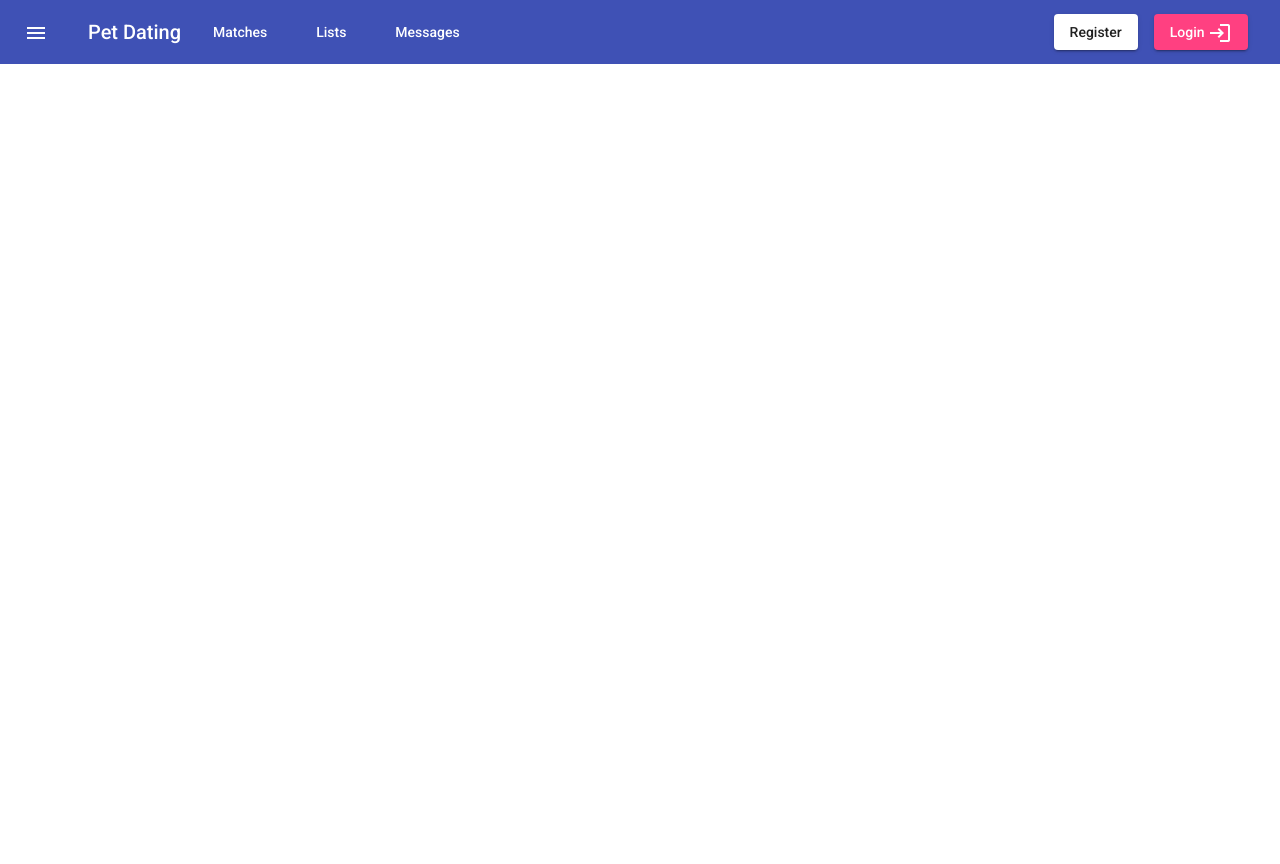
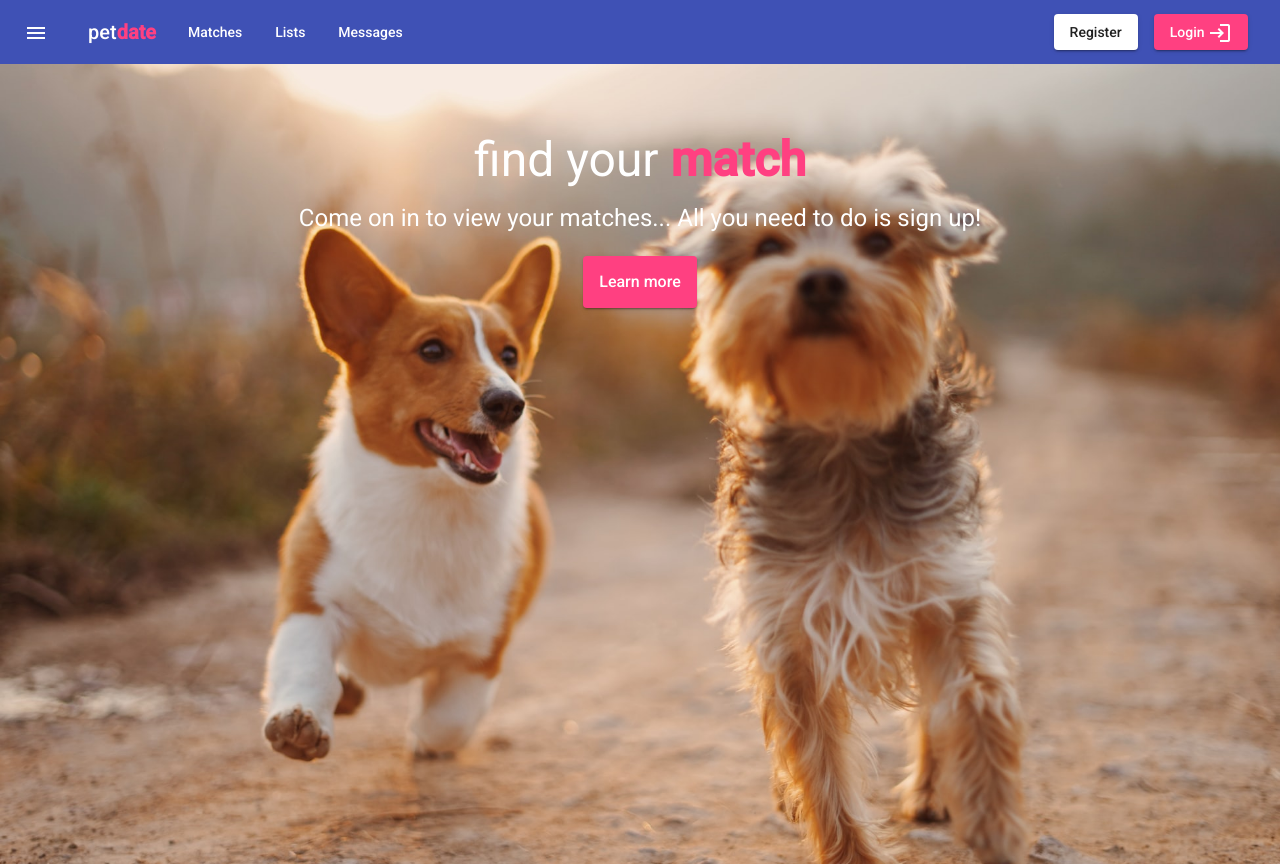
Before and after one commit to isidoreduc/pet-dating, an Angular app in the folder datingApp-client/: page / in a window 1280 px wide. Before the commit the page ends 800 px from the top, so only its background shows below. Built offline with nearby package versions, Linux system fonts and the light colour scheme; no server answers.

Commit message:
register and login communicating with api from client

```diff
--- /dev/null
+++ b/datingApp-client/src/app/_services/auth.service.ts
@@ -0,0 +1,26 @@
+import { HttpClient } from '@angular/common/http';
+import { Injectable } from '@angular/core';
+import { map } from 'rxjs/operators';
+
+@Injectable({
+  providedIn: 'root'
+})
+export class AuthService {
+  baseUrl = "http://localhost:5000/api/auth";
+  constructor(private http: HttpClient) { }
+
+  login = (model: any) =>
+    this.http.post(`${this.baseUrl}/login`, model).pipe(
+      map((response: any) => {
+        if (response !== null) {
+          localStorage.setItem('token', response.token);
+        }
+      })
+    );
+
+
+  register = (model: any) =>
+    this.http.post(`${this.baseUrl}/register`, model);
+
+
+}
--- a/datingApp-client/src/app/app.component.html
+++ b/datingApp-client/src/app/app.component.html
@@ -1,2 +1,3 @@
 <app-toolbar></app-toolbar>
-<app-values></app-values>
+<app-home></app-home>
+<!-- <app-values></app-values> -->
--- /dev/null
+++ b/datingApp-client/src/app/home/home.component.html
@@ -0,0 +1,20 @@
+<!-- <img src="../../assets/images/pet_home.jpg" alt="pets running"> -->
+<div class="container bg-div" style="background-image: url('assets/images/pet_home.jpg');">
+  <div class="findMatchGroup" >
+    <h1 style="font-size: 3rem; color:white">find your
+      <b style="color:#FF4081; font-size: 3rem;">match</b> </h1>
+    <p style="font-size: 1.5rem; color:white; padding: 1rem 1rem;">
+      Come on in to view your matches... All you need to do is sign up!</p>
+    <div class="text-center">
+      <button mat-raised-button color="accent" style="font-size: 1rem; padding: 0.5rem 1rem;">Learn more</button>
+    </div>
+  </div>
+
+  <div class="container">
+    <div class="row justify-content-center">
+      <div class="col-md-4">
+
+      </div>
+    </div>
+  </div>
+</div>
--- /dev/null
+++ b/datingApp-client/src/app/home/home.component.scss
@@ -0,0 +1,12 @@
+.bg-div {
+  background-size: cover;
+  background-position: center center;
+  height: 100%;
+  position: relative;
+}
+
+.findMatchGroup{
+  text-align: center;
+  padding-top: 5rem;
+
+}
--- /dev/null
+++ b/datingApp-client/src/app/home/home.component.ts
@@ -0,0 +1,15 @@
+import { Component, OnInit } from '@angular/core';
+
+@Component({
+  selector: 'app-home',
+  templateUrl: './home.component.html',
+  styleUrls: ['./home.component.scss']
+})
+export class HomeComponent implements OnInit {
+
+  constructor() { }
+
+  ngOnInit(): void {
+  }
+
+}
--- a/datingApp-client/src/app/login-dialog/login-dialog.component.html
+++ b/datingApp-client/src/app/login-dialog/login-dialog.component.html
@@ -3,7 +3,7 @@
     <mat-card-title color="accent">{{data.isLogin === true? "Login" : "Register"}}</mat-card-title>
   </div>
 
-  <form #loginForm="ngForm" class="example-form" (ngSubmit)="login()">
+  <form #loginForm="ngForm" class="example-form" (ngSubmit)="data.isLogin ? login(): register()">
     <mat-form-field class="example-full-width">
       <mat-label>Username</mat-label>
       <input matInput [(ngModel)]="model.username" name="username" #username placeholder="Ex. John Hagipoulos" required>
@@ -17,7 +17,8 @@
 
     <div mat-dialog-actions fxLayoutAlign="end" class="button-group">
       <button mat-button (click)="onNoClick()">Close</button>
-      <button mat-raised-button color="primary" type="submit" [disabled]="!loginForm.valid">Submit</button>
+      <button mat-raised-button color="primary" type="submit"
+        [disabled]="!loginForm.valid">Submit</button>
     </div>
   </form>
 </div>
--- a/datingApp-client/src/app/login-dialog/login-dialog.component.ts
+++ b/datingApp-client/src/app/login-dialog/login-dialog.component.ts
@@ -1,5 +1,6 @@
 import { Component, Inject } from '@angular/core';
 import { MatDialogRef, MAT_DIALOG_DATA } from '@angular/material/dialog';
+import { AuthService } from '../_services/auth.service';
 
 
 @Component({
@@ -12,7 +13,9 @@ export class LoginDialogComponent {
   hide = true;
 
 
-  constructor(public dialogRef: MatDialogRef<LoginDialogComponent>,
+  constructor(
+    private authService: AuthService,
+    public dialogRef: MatDialogRef<LoginDialogComponent>,
     @Inject(MAT_DIALOG_DATA) public data: any) { } // injecting data from toolbar
 
 
@@ -20,8 +23,18 @@ export class LoginDialogComponent {
     this.dialogRef.close();
   }
 
-  login() {
-    console.log(this.model);
-    this.dialogRef.close();
-  }
+  login = () =>
+    this.authService.login(this.model)
+      .subscribe(
+        () => this.dialogRef.close(),
+        error => console.log(error)
+      );
+
+
+
+  register = () => this.authService.register(this.model)
+    .subscribe(() => {
+      console.log("register complete");
+      this.dialogRef.close();
+    }, error => console.log(error));
 }
--- a/datingApp-client/src/app/toolbar/toolbar.component.html
+++ b/datingApp-client/src/app/toolbar/toolbar.component.html
@@ -2,12 +2,21 @@
   <button mat-icon-button class="example-icon" aria-label="Example icon-button with menu icon">
     <mat-icon>menu</mat-icon>
   </button>
-  <span style="margin: 0 1rem 0 2rem">Pet Dating</span>
-  <button mat-button class="button-margin">Matches</button>
-  <button mat-button class="button-margin">Lists</button>
-  <button mat-button class="button-margin">Messages</button>
+  <span style="margin: 0 1rem 0 2rem">pet<strong style="color: #FF4081;">date</strong></span>
+  <button mat-button >Matches</button>
+  <button mat-button >Lists</button>
+  <button mat-button >Messages</button>
   <span class="example-spacer"></span>
 
+  <mat-form-field  *ngIf="loggedIn()">
+    <mat-label class="dropdown">Hi!</mat-label>
+    <mat-select>
+      <mat-option value="edit">Edit user <mat-icon>create</mat-icon></mat-option>
+      <mat-option value="logout" (click)="logout()">Logout <mat-icon>exit_to_app</mat-icon></mat-option>
+    </mat-select>
+  </mat-form-field>
+
+  <div *ngIf="!loggedIn()">
     <button class="button-margin" (click)="openRegisterDialog()" mat-raised-button>
       Register
     </button>
@@ -15,4 +24,5 @@
       Login
       <mat-icon>login</mat-icon>
     </button>
+  </div>
 </mat-toolbar>
--- a/datingApp-client/src/app/toolbar/toolbar.component.scss
+++ b/datingApp-client/src/app/toolbar/toolbar.component.scss
@@ -6,3 +6,7 @@
   // margin-left: 1rem;
   margin-right: 1rem;
 }
+
+.dropdown{
+  font-size: small;
+}
--- a/datingApp-client/src/app/toolbar/toolbar.component.ts
+++ b/datingApp-client/src/app/toolbar/toolbar.component.ts
@@ -29,6 +29,11 @@ export class ToolbarComponent implements OnInit {
     });
   }
 
+  // !! is short for if(localStorage.getItem('token') !== null) return true else return false
+  loggedIn = (): boolean => !!localStorage.getItem('token');
+
+  logout = () => localStorage.removeItem('token');
+
   ngOnInit(): void {
   }
 
--- a/datingApp-client/src/styles.scss
+++ b/datingApp-client/src/styles.scss
@@ -1,7 +1,9 @@
 /* You can add global styles to this file, and also import other style files */
 // @import "../node_modules/bootstrap/dist/css/bootstrap.min.css";
 // @import "../node_modules/font-awesome/css/font-awesome.min.css";
-// @import 'https://fonts.googleapis.com/icon?family=Material+Icons';
+
+$my-red: #FF4081;
+$my-mauve: #3F51B5;
 
 html,
 body {
```
Also changed, not shown: datingApp-client/src/app/app.module.ts (+5 -2 lines), datingApp-client/src/assets/images/date.jpg (added), datingApp-client/src/assets/images/pet_home.jpg (added). Lines whose indentation alone changed are shown as unchanged.
